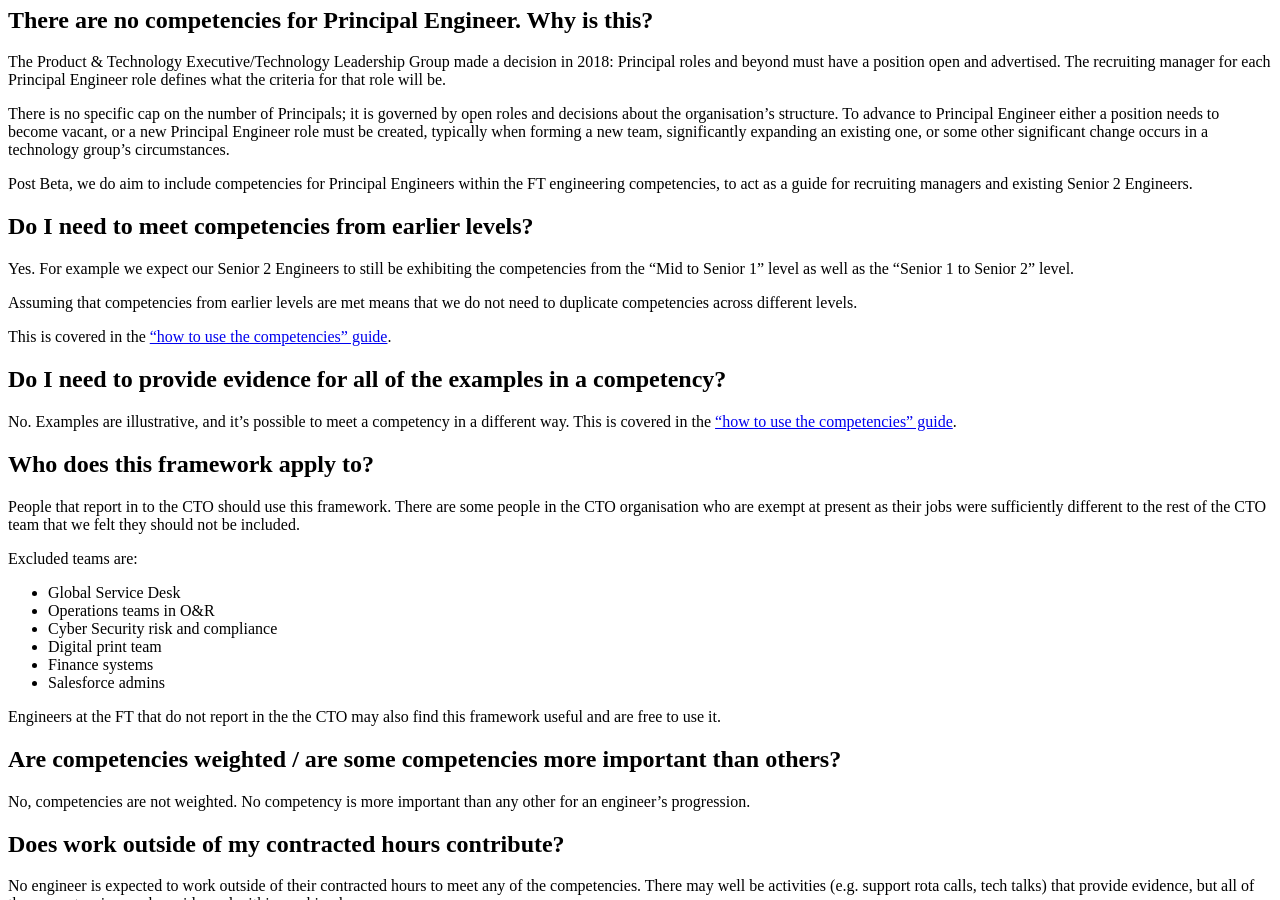
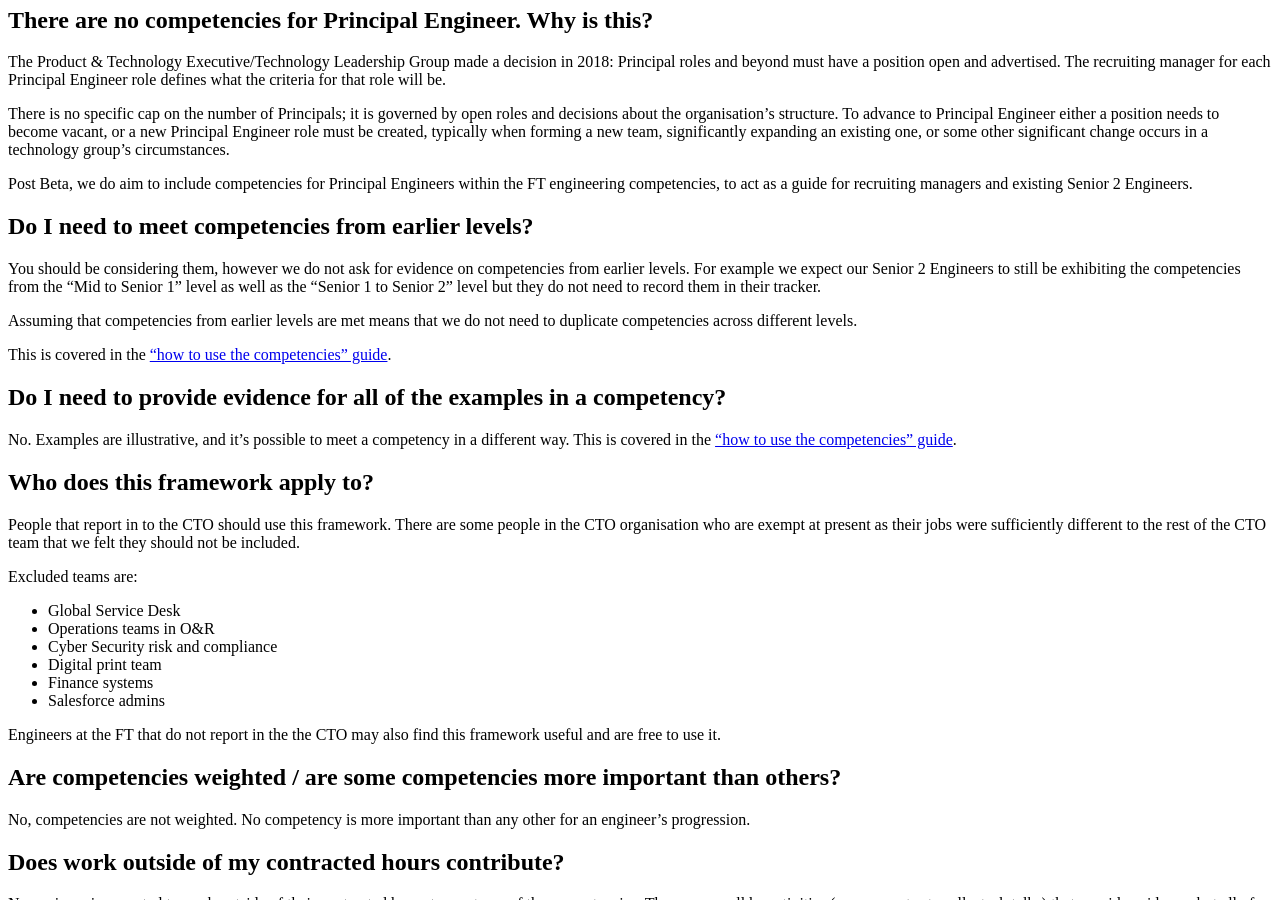
Before and after one commit to Financial-Times/engineering-progression, a Jekyll site: the page built from site/pages/faq.md, in a window 1280 px wide and 900 px high, scrolled down 609 px. Built offline with Jekyll 4.4.1, drawn with Linux system fonts in a browser that asks for light colours; a style sheet for code colours, icons or effects is not loaded.

Commit message:
Tone down language on earlier level competencies

```diff
--- a/site/pages/faq.md
+++ b/site/pages/faq.md
@@ -50,7 +50,7 @@ existing Senior 2 Engineers.
 
 ## Do I need to meet competencies from earlier levels?
 
-Yes. For example we expect our Senior 2 Engineers to still be exhibiting the competencies from the "Mid to Senior 1" level as well as the "Senior 1 to Senior 2" level.
+You should be considering them, however we do not ask for evidence on competencies from earlier levels. For example we expect our Senior 2 Engineers to still be exhibiting the competencies from the "Mid to Senior 1" level as well as the "Senior 1 to Senior 2" level but they do not need to record them in their tracker.
 
 Assuming that competencies from earlier levels are met means that we do not need to duplicate competencies across different levels.
 
```
